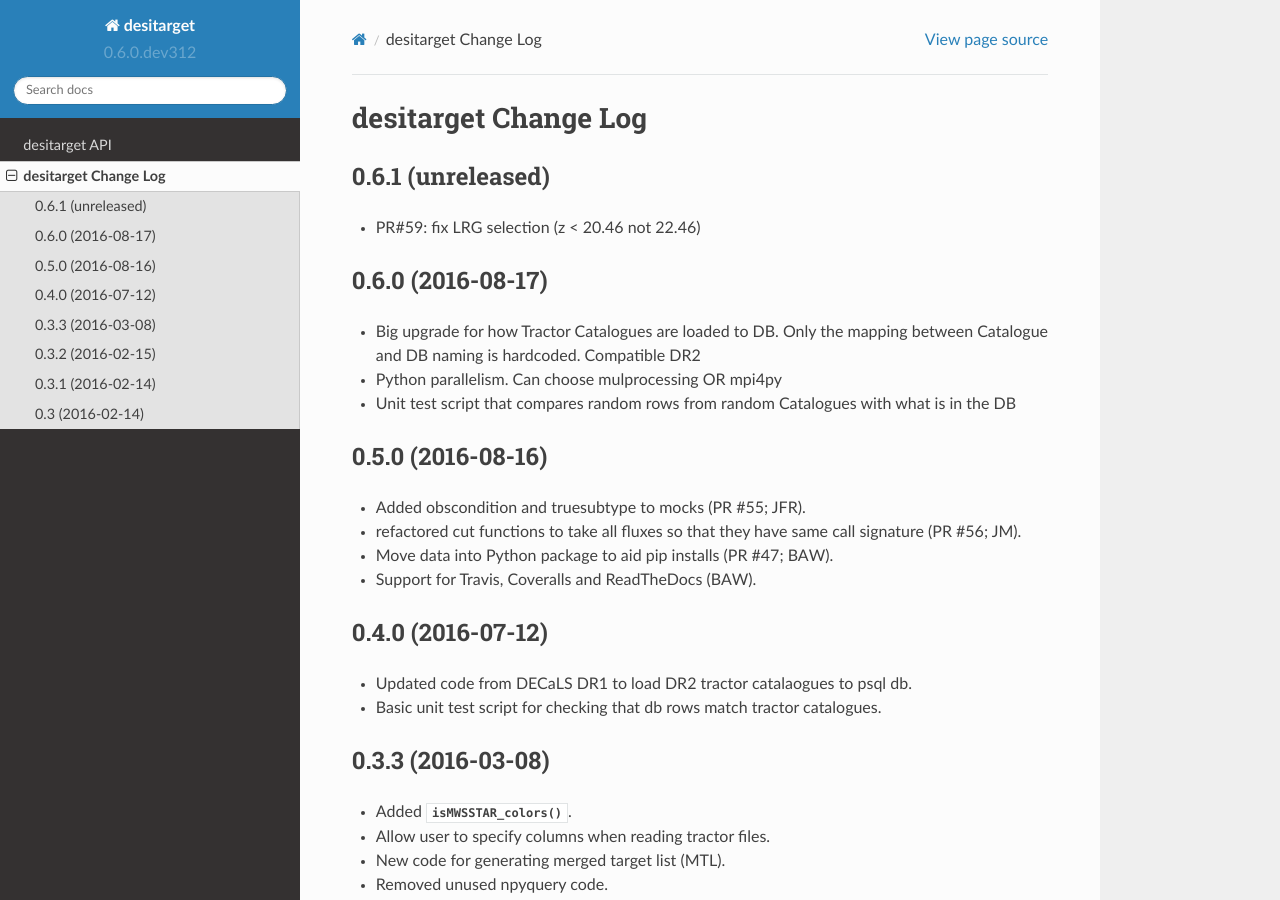
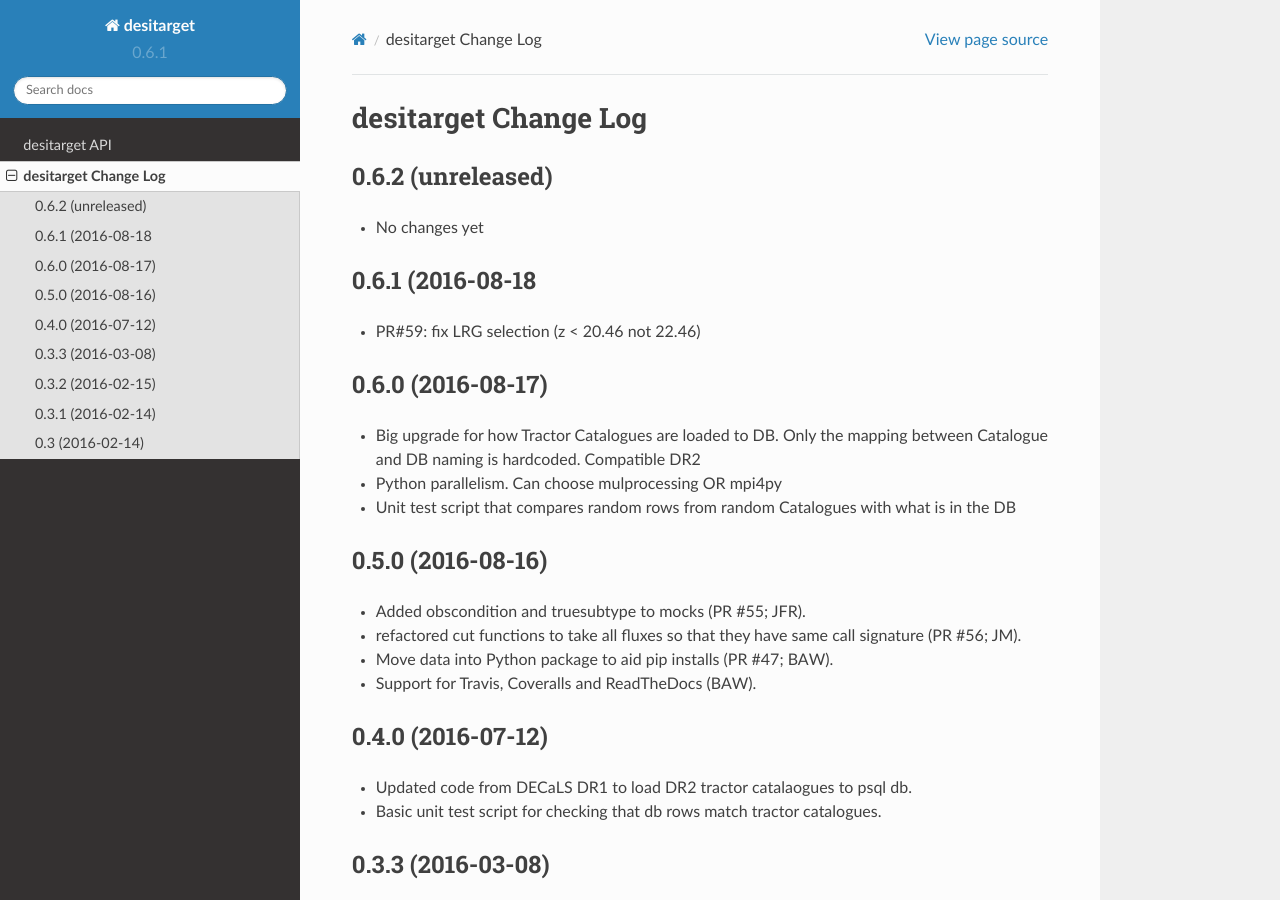
Before and after one commit to desihub/desitarget, a Sphinx documentation site: the page built from doc/changes.rst, in a window 1280 px wide and 900 px high. Built offline with Sphinx 7.4.7 and the Read the Docs theme 2.0.0, drawn with Linux system fonts in a browser that asks for light colours.

Commit message:
desitarget 0.6.1

```diff
--- a/doc/changes.rst
+++ b/doc/changes.rst
@@ -2,7 +2,12 @@
 desitarget Change Log
 =====================
 
-0.6.1 (unreleased)
+0.6.2 (unreleased)
+------------------
+
+* No changes yet
+
+0.6.1 (2016-08-18
 ------------------
 
 * PR#59: fix LRG selection (z < 20.46 not 22.46)
--- a/py/desitarget/_version.py
+++ b/py/desitarget/_version.py
@@ -1 +1 @@
-__version__ = '0.6.0.dev312'
+__version__ = '0.6.1'
```
